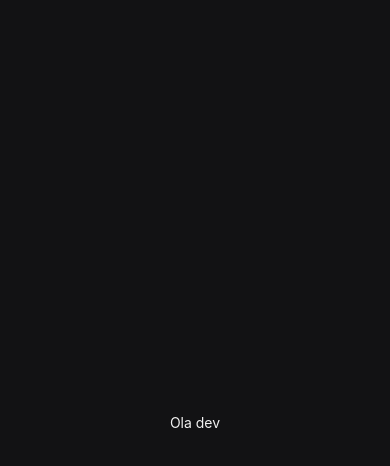
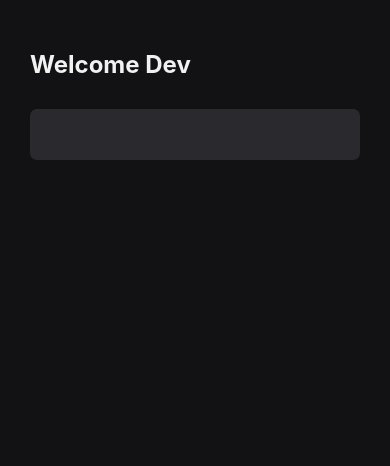
Before and after one commit to matheus3006/myTasks, a React Native app: screen / in a window 390 px wide. Shown: the top 466 px of the page. Built offline with nearby package versions, Linux system fonts and the light colour scheme.

Commit message:
feat: add textInput & input style

```diff
--- a/src/Pages/Home/index.tsx
+++ b/src/Pages/Home/index.tsx
@@ -1,22 +1,41 @@
 import React from 'react';
-import {View, Text, StyleSheet} from 'react-native';
+import {View, Text, TextInput, StyleSheet, SafeAreaView} from 'react-native';
 
 export const Home = () => {
   return (
-    <View style={styles.container}>
-      <Text style={styles.title}>Ola dev</Text>
-    </View>
+    <SafeAreaView style={styles.safeArea}>
+      <View style={styles.container}>
+        <Text style={styles.title}>Welcome Dev</Text>
+
+        <TextInput style={styles.input} />
+      </View>
+    </SafeAreaView>
   );
 };
 
 const styles = StyleSheet.create({
+  safeArea: {
+    flex: 1,
+    backgroundColor: '#121214',
+  },
+
   container: {
     flex: 1,
     backgroundColor: '#121214',
-    justifyContent: 'center',
-    alignItems: 'center',
+    paddingHorizontal: 30,
+    paddingVertical: 50,
   },
   title: {
     color: '#f1f1f1',
+    fontSize: 24,
+    fontWeight: 'bold',
+  },
+  input: {
+    backgroundColor: '#29292e',
+    color: '#f1f1f1',
+    fontSize: 18,
+    padding: 15,
+    marginTop: 30,
+    borderRadius: 7,
   },
 });
```
